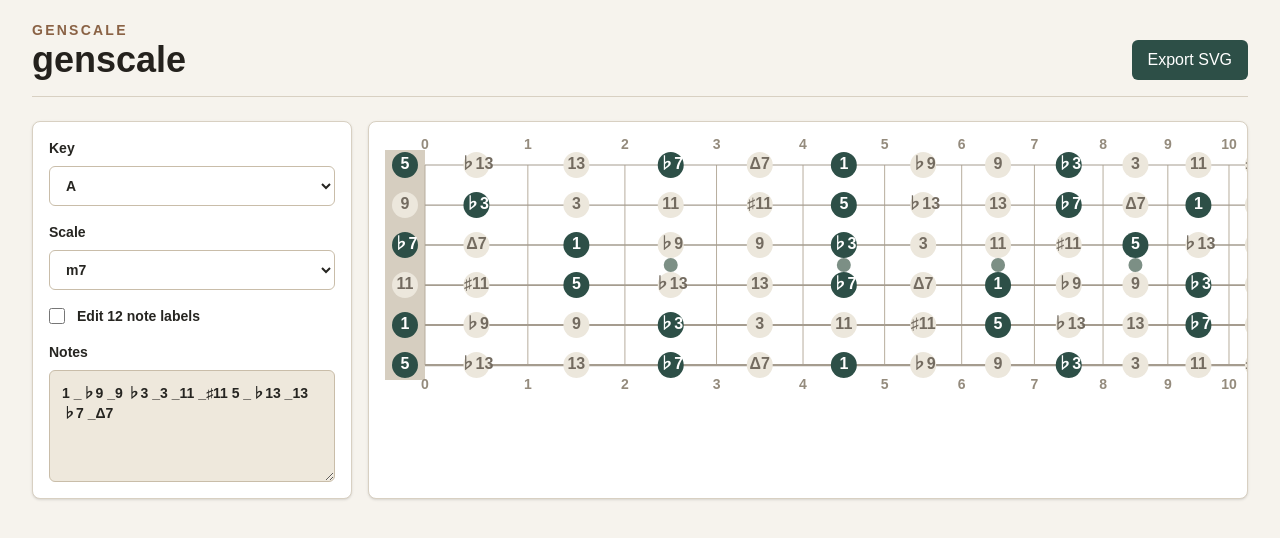
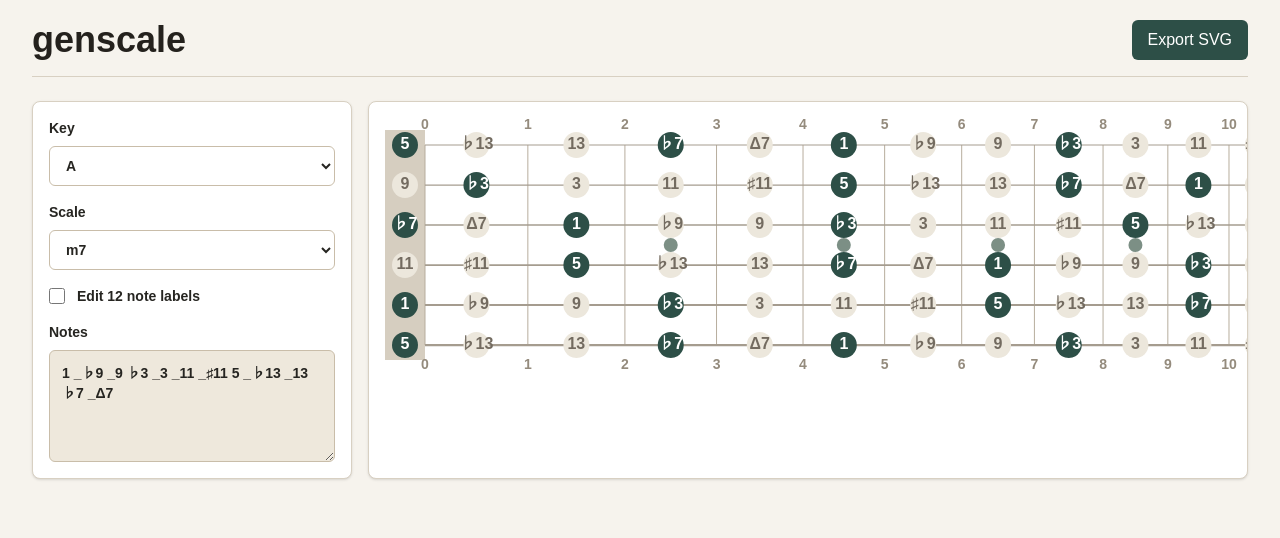
Before and after one commit to wataash/genscale, a Next.js app: page / in a window 1280 px wide. Shown: the top 538 px of the page. Built offline with nearby package versions, Linux system fonts and the light colour scheme.

Commit message:
app/page.tsx

```diff
--- a/app/page.tsx
+++ b/app/page.tsx
@@ -209,9 +209,6 @@ export default function Home() {
       <section className="mx-auto flex w-full max-w-7xl flex-col gap-6 px-4 py-5 sm:px-6 lg:px-8">
         <header className="flex flex-col gap-3 border-b border-[#d8d0c2] pb-4 md:flex-row md:items-end md:justify-between">
           <div>
-            <p className="text-sm font-semibold uppercase tracking-[0.16em] text-[#8a6245]">
-              genscale
-            </p>
             <h1 className="text-3xl font-semibold tracking-normal text-[#24211d] sm:text-4xl">
               genscale
             </h1>
```
